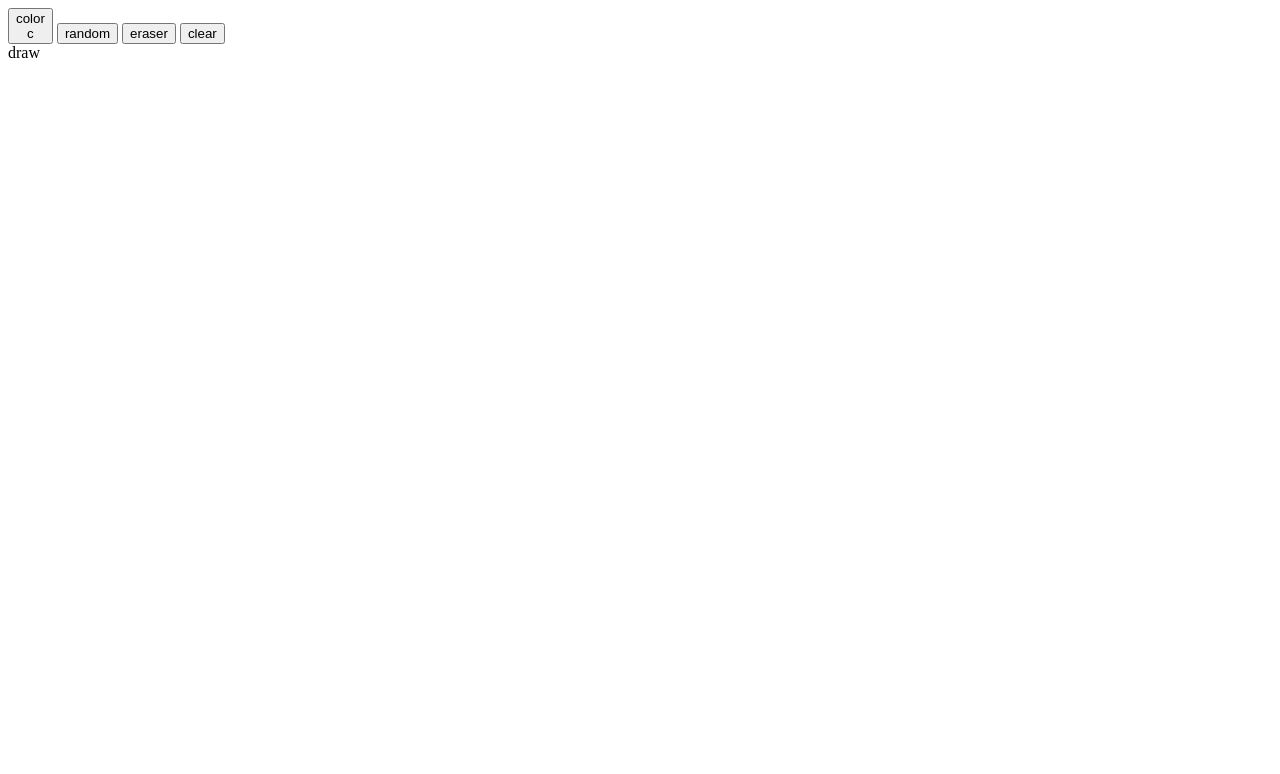
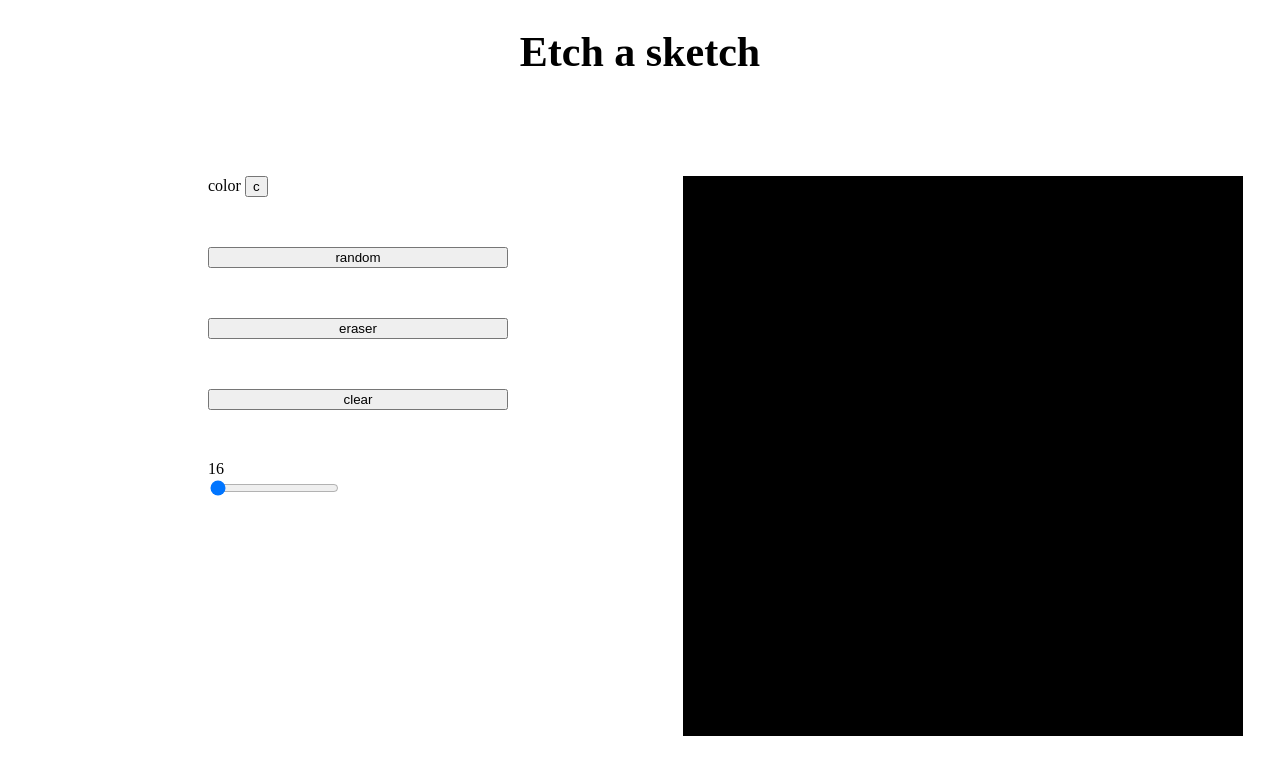
Before and after one commit to Lune3/Etch_A_Sketch, a plain HTML site: page index.html in a window 1280 px wide. Drawn offline with Linux system fonts and the light colour scheme.

Commit message:
Positioning elements on the webpage

```diff
--- a/index.html
+++ b/index.html
@@ -8,16 +8,24 @@
     <title>Etch a sketch</title>
 </head>
 <body>
+
+    <h1 class="heading">Etch a sketch</h1>
+    <div class="drawing">
         <div class="selectionBox">
-        <button class="color">color
-            <div class="colorSelector">c</div>
-        </button>
+            <div class="color">color
+                <button class="colorSelector">c</button>
+            </div>
             <button class="random">random</button>
             <button class="eraser">eraser</button>
             <button class="clear">clear</button>
+            <div class="sliderBox">
+                <div class="sliderValue">16</div>
+                <input type="range" min="16" max="64" value="16" class="silder">
+            </div>
         </div>
         <div class="drawingBox">
             <div class="draw">draw</div>
         </div>
+    </div>
 </body>
 </html>
--- a/style.css
+++ b/style.css
@@ -0,0 +1,24 @@
+.heading{
+    text-align: center;
+    margin-bottom: 100px;
+    font-size: 42px;
+}
+
+.drawing{
+    display: flex;
+    margin-left: 200px;
+    gap: 175px;
+}
+
+.drawingBox{
+    background-color: black;
+    height: 560px;
+    width: 560px;
+}
+
+.selectionBox{
+    display: flex;
+    flex-direction: column;
+    gap: 50px;
+    width: 300px;
+}
```
Lines whose indentation alone changed are shown as unchanged.
